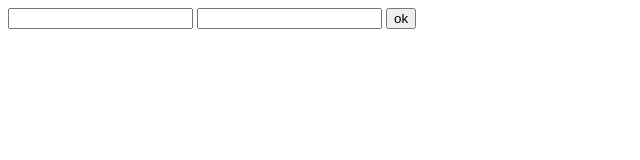
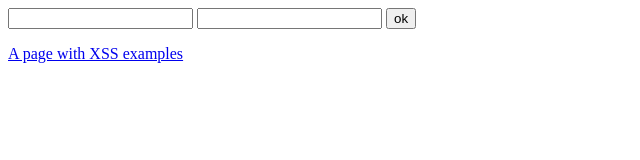
Before and after one commit to naugtur/CSP-exercise, a website: page public/index.html in a window 1280 px wide. Shown: the whole page, without its empty margins (0-640 px from the left). Drawn offline with Linux system fonts and the light colour scheme.

Commit message:
link to page with simple xss examples

```diff
--- a/public/index.html
+++ b/public/index.html
@@ -17,6 +17,10 @@
         <input type="submit" value="ok">
     </form>
 
+    <p>
+        <a href="xss.html">A page with XSS examples</a>
+    </p>
+
     <script src="/legit.js"></script>
     <script src="/evil.js"></script>
     <script src="https://example.com/remote.js"></script>
```
